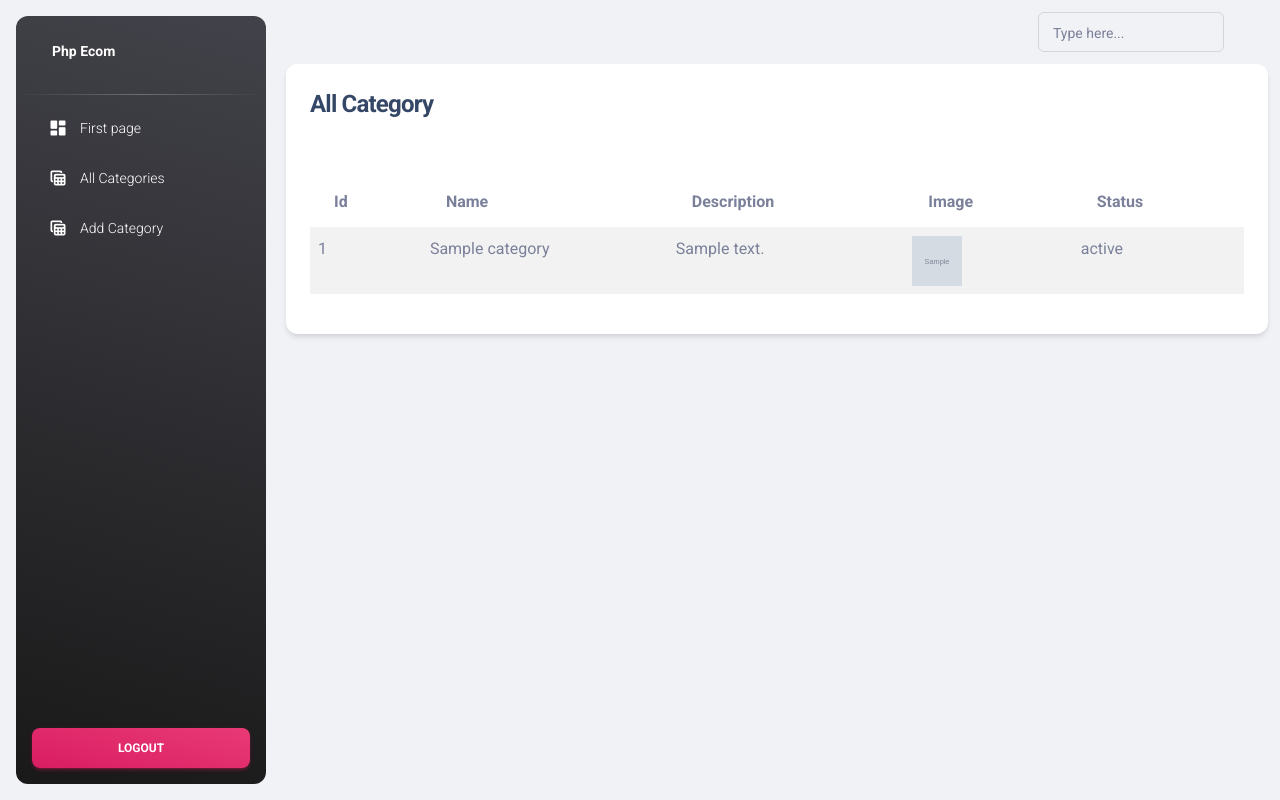
After one commit to dinaredaelsebaey/php_ecom, a PHP site: page /admin/allCategories.php in a window 1280 px wide. The commit adds this page. Run offline with PHP 8.4, Linux system fonts and the light colour scheme; tables that the repository leaves empty or names only in its code hold one stand-in row (values such as "Sample post"); grey boxes marked "Sample" are stand-in pictures; some libraries are stand-ins or nearby versions.

Commit message:
display all categories

```diff
--- a/admin/addCategory.php
+++ b/admin/addCategory.php
@@ -74,4 +74,4 @@
 </div>
 <!-- </div>
 </div> -->
-<?php include_once('includes/footer.php');?>
+<?php include_once('../includes/footer.php');?>
--- /dev/null
+++ b/admin/allCategories.php
@@ -0,0 +1,62 @@
+<?php
+ include_once('includes/header.php');
+include_once "../functions/handelRegisterAndLogin.php";
+
+    $database =new Database();
+    $conn = $database->getConnection();
+    $sql = "SELECT * FROM categories";
+    $categories = mysqli_query($conn, $sql);
+?>
+<div class="container">
+    <div class="row">
+        <div class="col-md-12">
+            <div class="card">
+                <div class="card-header">
+                    <h4>All Category</h4>
+                </div>
+                <div class="card-body">
+                    <table class="table table-striped">
+                        <thead>
+                            <tr>
+                                <th>id</th>
+                                <th>Name</th>
+                                <th>Description</th>
+                                <th>Image</th>
+                                <th>Status</th>
+                            </tr>
+                        </thead>
+                        <tbody>
+                            <?php
+                                if (mysqli_num_rows($categories) > 0)
+                                {
+                                    foreach($categories as $category)
+                                    {
+                                    ?>
+                            <tr>
+                                <td><?= $category["id"]; ?></td>
+                                <td><?= $category["name"]; ?></td>
+                                <td><?= $category["description"]; ?></td>
+                                <td>
+                                    <img src="upload/ <?= $category["image"];?>" width="50px" height="50px"
+                                        alt="<?= $category["name"]; ?>">
+                                </td>
+                                <td><?= $category["status"]; ?></td>
+                            </tr>
+                            <?php
+                                }
+                            }else { echo "No records found." ; }
+                          ?>
+
+
+                        </tbody>
+                    </table>
+                </div>
+            </div>
+        </div>
+    </div>
+</div>
+<?php
+include_once('../includes/footer.php');
+$database->closeConnection();
+
+?>
--- a/admin/handelCatogery.php
+++ b/admin/handelCatogery.php
@@ -1,6 +1,6 @@
 <?php
 session_start();
-include_once "../functions/handel.php";
+include_once "../functions/handelRegisterAndLogin.php";
 
     if(isset($_POST['add_category_btn']))
     {
@@ -28,7 +28,7 @@ include_once "../functions/handel.php";
         $random_img_name = uniqid(). "." . $img_ext;
 
         //////store image in db//////
-        move_uploaded_file($img_tmp_name,"includes/upload/$img_Name");
+        move_uploaded_file($img_tmp_name,"upload/$img_Name");
 
          // insert ti db
         $database =new Database();
--- a/admin/includes/header.php
+++ b/admin/includes/header.php
@@ -21,6 +21,7 @@ session_start();
     <link id="pagestyle" href="assets/css/material-dashboard.min.css" rel="stylesheet" />
     <link id="pagestyle" href="assets/css/style.css" rel="stylesheet" />
 
+
 </head>
 
 <body class="g-sidenav-show  bg-gray-200">
--- a/admin/includes/sidebar.php
+++ b/admin/includes/sidebar.php
@@ -21,6 +21,14 @@
                 </a>
             </li>
             <li class="nav-item">
+                <a class="nav-link text-white " href="allCategories.php">
+                    <div class="text-white text-center me-2 d-flex align-items-center justify-content-center">
+                        <i class="material-icons opacity-10">table_view</i>
+                    </div>
+                    <span class="nav-link-text ms-1">All Categories</span>
+                </a>
+            </li>
+            <li class="nav-item">
                 <a class="nav-link text-white " href="addCategory.php">
                     <div class="text-white text-center me-2 d-flex align-items-center justify-content-center">
                         <i class="material-icons opacity-10">table_view</i>
--- /dev/null
+++ b/config/db.php
@@ -0,0 +1,26 @@
+<?php
+class Database{
+private $host = "localhost";
+private $username = "root";
+private $password = "";
+private $database = "php_ecom";
+private $conn ;
+public function __construct()
+{
+$this->conn = mysqli_connect($this->host, $this->username, $this->password, $this->database);
+if(!$this->conn)
+{
+die("connection failed" . mysqli_connect_error());
+}
+}
+public function getConnection()
+{
+return $this->conn;
+}
+public function closeConnection()
+{
+mysqli_close($this->conn);
+}
+
+}
+?>
--- /dev/null
+++ b/functions/handelRegisterAndLogin.php
@@ -0,0 +1,45 @@
+<?php
+include_once "validateRegisterForm.php";
+include_once "userData.php";
+include_once "loginClass.php";
+include_once(__DIR__ . '/../config/db.php');
+
+if (session_status() == PHP_SESSION_NONE) {
+  session_start();
+}
+
+
+$database =new Database();
+$conn = $database->getConnection();
+
+if (isset($_POST["submit"]))
+{
+    $name = $_POST["name"];
+    $email = trim(htmlspecialchars($_POST["email"]));
+    $phone = trim(htmlspecialchars($_POST["phone"]));
+    $password = trim(htmlspecialchars($_POST["password"]));
+    $cpassword = trim(htmlspecialchars($_POST["cpassword"]));
+
+    $user = new User($name,$email,$phone,$password,$cpassword);
+    if($user->validateAll())
+    {
+      $user->insertUserData($conn);
+    }else
+    {
+      echo $_SESSION['message'];
+      header("Location: ../registerForm.php");
+      exit();
+    }
+
+}elseif (isset($_POST["login"]))
+{
+      $email = trim(htmlspecialchars($_POST["email"]));
+      $password = trim(htmlspecialchars($_POST["password"]));
+
+      $login = new Login($email,$password);
+      $login->authenticate($conn);
+}
+
+$database->closeConnection();
+
+?>
--- /dev/null
+++ b/functions/loginClass.php
@@ -0,0 +1,63 @@
+<?php
+class Login
+{
+    private $email; private $password;
+    public function __construct($email, $password)
+    {
+         $this->email =$email;
+         $this->password = $password;
+    }
+    public function authenticate($conn)
+    {
+        $email = mysqli_real_escape_string($conn, $this->email);
+        $password = mysqli_real_escape_string($conn, $this->password);
+
+        $login_query ="SELECT * from users Where email='$email' ";
+        $login_query_result =mysqli_query($conn, $login_query);
+
+        if(mysqli_num_rows($login_query_result) > 0)
+        {
+            // Get the user's data
+            $row = mysqli_fetch_array($login_query_result);
+
+            $name = $row['name'];
+            $email = $row['email'];
+            $hashedPasswordFromDatabase = $row['password'];
+            $is_admin = $row['is_admin'];
+
+            //Check if the hashedpassword is matches entered password
+            if(password_verify($password, $hashedPasswordFromDatabase))
+            {
+                $_SESSION['loggedin'] =true;
+                // Set session variables
+                $_SESSION['email']=$email;
+                $_SESSION['name']=$name;
+                $_SESSION['is_admin']= $is_admin;
+                //if user is admin diect to dashboard
+                if($is_admin == 1)
+                {
+                    $_SESSION['message']= 'welcome to dashboard.';
+                    header("Location: ../admin/index.php");
+                }
+                else
+                {
+                    $_SESSION['message']= 'login successfully.';
+                    header("Location: ../index.php");
+                    exit();
+                }
+            }else
+            {
+                $_SESSION['message']= 'invalid password';
+                header("Location: ../loginForm.php");
+            }
+        }
+        else
+        {
+            $_SESSION['message']= 'email is not exist';
+            header("Location: ../loginForm.php");
+            exit();
+        }
+    }
+}
+
+    ?>
--- /dev/null
+++ b/functions/userData.php
@@ -0,0 +1,61 @@
+<?php
+class User
+{ private $name ; private $email ; private $phone ; private $password ; private $cpassword ; public
+    function __construct($name, $email, $phone, $password, $cpassword) { $this->name = $name;
+        $this->email = $email;
+        $this->phone = $phone;
+        $this->password = $password;
+        $this->cpassword = $cpassword;
+    }
+    public function validateAll()
+    {
+        if(validateName($this->name) && validateEmail($this->email) && validatePassword($this->password) &&
+        validatePhoneNumber($this->phone))
+        {
+            return true;
+        }else
+        {
+            return false;
+        }
+    }
+    public function insertUserData($conn)
+    {
+        $name = mysqli_real_escape_string($conn, $this->name);
+        $email = mysqli_real_escape_string($conn, $this->email);
+        $phone = mysqli_real_escape_string($conn, $this->phone);
+        $password = mysqli_real_escape_string($conn, $this->password);
+
+        $checkEmailQuery ="SELECT email from users Where email='$email' ";
+        $checkEmailQueryResult = mysqli_query($conn, $checkEmailQuery);
+
+        if(mysqli_num_rows($checkEmailQueryResult) > 0)
+        {
+            $_SESSION['message']= 'email already exists.';
+            header("Location: ../registerForm.php");
+        }else
+        {
+            if ($this->password == $this->cpassword)
+            {
+                $password =password_hash($this->cpassword, PASSWORD_BCRYPT);
+                $query = "INSERT INTO users (name, email, phone, password) VALUES ('$name', '$email', '$phone', '$password')";
+                $result = mysqli_query($conn, $query);
+                if ($result)
+                {
+                    $_SESSION['message']= 'Data inserted successfully.';
+                    header("Location: ../loginForm.php");
+                    exit();
+                }else
+                {
+                    $_SESSION['message']= 'something wrong occure';
+                    header("Location: ../registerForm.php");
+                }
+            }else
+            {
+                $_SESSION['message'] = "The password don't match.";
+                header('location: ../RegisterForm.php ');
+            }
+        }
+    }
+}
+
+?>
--- a/functions/validation.php
+++ b/functions/validateRegisterForm.php
@@ -1,5 +1,5 @@
 <?php
-include_once "handel.php";
+include_once "handelRegisterAndLogin.php";
 
 function validateName($name)
 {
--- a/includes/navbar.php
+++ b/includes/navbar.php
@@ -33,11 +33,11 @@ session_start();
                 <?php
                  }else{?>
                 <li class="nav-item">
-                    <a class="nav-link" href="register.php">Register</a>
+                    <a class="nav-link" href="registerForm.php">Register</a>
                 </li>
 
                 <li class="nav-item">
-                    <a class="nav-link" href="login.php">Login</a>
+                    <a class="nav-link" href="loginForm.php">Login</a>
                 </li>
                 <?php
                 }
```
Also changed, not shown: config/dbcon.php (deleted, +0 -14 lines), functions/handel.php (deleted, +0 -193 lines), loginForm.php (renamed from register.php, +9 -23 lines), registerForm.php (renamed from login.php, +19 -9 lines), admin/upload/pp1.png (renamed from admin/includes/upload/pp1.png), admin/upload/pp2.PNG (added), admin/upload/ppp4.jpg (added), admin/validateCategory.php (added).
